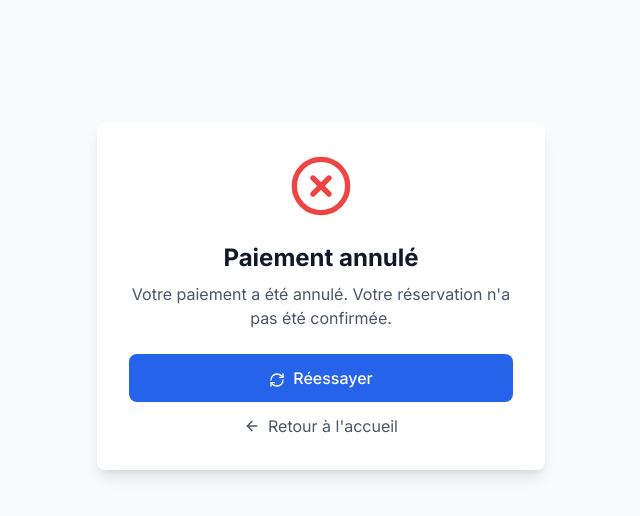
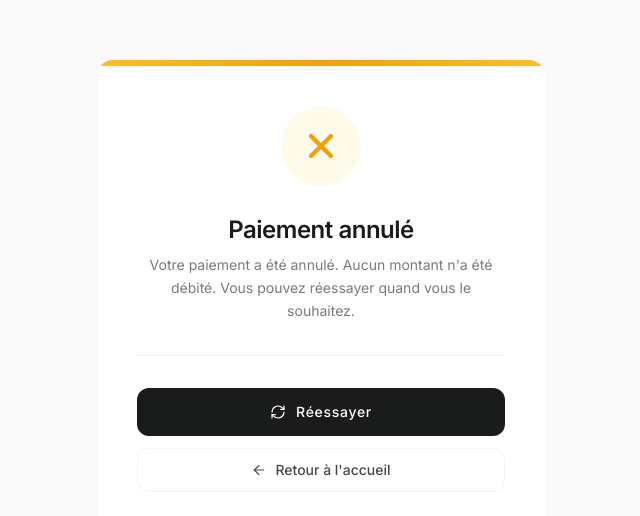
Before and after one commit to Nadir-DNA/Planity.ma, a Next.js app: page /paiement/annule in a window 1280 px wide. Shown: the part 104-620 px from the top of the page, without its empty margins (319-959 px from the left). Built offline with nearby package versions, Linux system fonts and the light colour scheme; no server answers.

Commit message:
feat: improve payment success/cancel pages + promo codes API

```diff
--- /dev/null
+++ b/src/app/api/promo/route.ts
@@ -0,0 +1,90 @@
+import { NextResponse } from 'next/server'
+import fs from 'fs'
+import path from 'path'
+
+const CODES_FILE = path.resolve(process.cwd(), 'data', 'codes-promo.json')
+
+function loadCodes() {
+  try {
+    return JSON.parse(fs.readFileSync(CODES_FILE, 'utf-8')).codes
+  } catch {
+    return []
+  }
+}
+
+function saveCodes(codes: any[]) {
+  const dir = path.dirname(CODES_FILE)
+  if (!fs.existsSync(dir)) fs.mkdirSync(dir, { recursive: true })
+  fs.writeFileSync(CODES_FILE, JSON.stringify({ codes }, null, 2))
+}
+
+// GET /api/promo/validate?code=PLANITY-FDA4-7F2B
+export async function GET(req: Request) {
+  const { searchParams } = new URL(req.url)
+  const code = searchParams.get('code')
+
+  if (!code) {
+    return NextResponse.json({ valid: false, error: 'Code requis' }, { status: 400 })
+  }
+
+  const codes = loadCodes()
+  const found = codes.find((c: any) => c.code === code.toUpperCase())
+
+  if (!found) {
+    return NextResponse.json({ valid: false, error: 'Code invalide' }, { status: 404 })
+  }
+
+  if (!found.active) {
+    return NextResponse.json({ valid: false, error: 'Code désactivé' }, { status: 410 })
+  }
+
+  if (found.max_uses > 0 && found.used_count >= found.max_uses) {
+    return NextResponse.json({ valid: false, error: 'Code déjà utilisé' }, { status: 410 })
+  }
+
+  return NextResponse.json({
+    valid: true,
+    code: found.code,
+    discount: found.discount,
+    duration_months: found.duration_months,
+    description: found.description,
+  })
+}
+
+// POST /api/promo/use
+// Body: { code: "PLANITY-FDA4-7F2B", userId: "xxx" }
+export async function POST(req: Request) {
+  const body = await req.json()
+  const { code, userId } = body
+
+  if (!code || !userId) {
+    return NextResponse.json({ error: 'code et userId requis' }, { status: 400 })
+  }
+
+  const codes = loadCodes()
+  const idx = codes.findIndex((c: any) => c.code === code.toUpperCase())
+
+  if (idx === -1) {
+    return NextResponse.json({ error: 'Code invalide' }, { status: 404 })
+  }
+
+  if (!codes[idx].active) {
+    return NextResponse.json({ error: 'Code désactivé' }, { status: 410 })
+  }
+
+  if (codes[idx].max_uses > 0 && codes[idx].used_count >= codes[idx].max_uses) {
+    return NextResponse.json({ error: 'Code déjà utilisé' }, { status: 410 })
+  }
+
+  codes[idx].used_count += 1
+  codes[idx].used_by = codes[idx].used_by || []
+  codes[idx].used_by.push({ userId, usedAt: new Date().toISOString() })
+  saveCodes(codes)
+
+  return NextResponse.json({
+    success: true,
+    code: codes[idx].code,
+    discount: codes[idx].discount,
+    duration_months: codes[idx].duration_months,
+  })
+}
--- a/src/app/paiement/annule/page.tsx
+++ b/src/app/paiement/annule/page.tsx
@@ -1,45 +1,83 @@
-import { XCircle, ArrowLeft, RefreshCw } from "lucide-react";
+"use client";
+
+import { X, ArrowLeft, RefreshCw } from "lucide-react";
 import Link from "next/link";
+import { useEffect, useState } from "react";
 
-/**
- * Dodo Payment Cancelled Page
- *
- * Displayed when a payment is cancelled by the user.
- */
 export default function PaymentCancelledPage() {
+  const [visible, setVisible] = useState(false);
+
+  useEffect(() => {
+    setVisible(true);
+  }, []);
+
   return (
-    <div className="min-h-screen flex items-center justify-center bg-gray-50 dark:bg-gray-900 p-4">
-      <div className="max-w-md w-full bg-white dark:bg-gray-800 rounded-lg shadow-lg p-8 text-center">
-        <div className="mb-6">
-          <XCircle className="h-16 w-16 text-red-500 mx-auto" />
+    <div className="min-h-screen flex items-center justify-center bg-surface p-4">
+      <div
+        className={`
+          relative max-w-md w-full bg-surface-bright rounded-2xl overflow-hidden
+          transition-all duration-700 ease-out
+          ${visible ? "opacity-100 translate-y-0" : "opacity-0 translate-y-4"}
+        `}
+      >
+        {/* Cancel gradient bar */}
+        <div className="h-1.5 w-full bg-gradient-to-r from-amber-400 via-amber-500 to-amber-400" />
+
+        <div className="p-10 text-center">
+          {/* Cancel icon */}
+          <div className="relative mx-auto mb-7 w-20 h-20">
+            <div className="absolute inset-0 bg-amber-50 rounded-full animate-ping opacity-20" />
+            <div className="relative w-20 h-20 bg-amber-50 rounded-full flex items-center justify-center">
+              <X className="h-10 w-10 text-amber-500" strokeWidth={2.5} />
+            </div>
           </div>
 
-        <h1 className="text-2xl font-bold text-gray-900 dark:text-white mb-2">
+          {/* Heading */}
+          <h1 className="text-2xl font-semibold tracking-tight text-on-surface mb-2">
             Paiement annulé
           </h1>
-
-        <p className="text-gray-600 dark:text-gray-400 mb-6">
-          Votre paiement a été annulé. Votre réservation n&apos;a pas été confirmée.
+          <p className="text-on-surface-muted text-sm leading-relaxed mb-8">
+            Votre paiement a été annulé. Aucun montant n&apos;a été débité. Vous pouvez réessayer quand vous le souhaitez.
           </p>
 
+          {/* Divider */}
+          <div className="border-t border-outline-light mb-8" />
+
+          {/* Actions */}
           <div className="space-y-3">
             <Link
               href="/"
-            className="block w-full bg-blue-600 hover:bg-blue-700 text-white font-medium py-3 px-4 rounded-lg transition-colors"
+              className="
+                group flex items-center justify-center w-full h-12
+                bg-on-surface text-surface-bright
+                font-medium text-sm tracking-wide
+                rounded-xl
+                transition-all duration-200
+                hover:opacity-85
+                active:scale-[0.98]
+              "
             >
-            <RefreshCw className="h-4 w-4 inline mr-2" />
+              <RefreshCw className="h-4 w-4 mr-2.5" strokeWidth={1.8} />
               Réessayer
             </Link>
 
             <Link
               href="/"
-            className="block w-full flex items-center justify-center text-gray-600 dark:text-gray-400 hover:text-gray-900 dark:hover:text-white transition-colors"
+              className="
+                group flex items-center justify-center w-full h-11
+                text-on-surface-variant text-sm font-medium
+                rounded-xl border border-outline-light
+                transition-all duration-200
+                hover:bg-surface-low hover:border-outline-medium
+                active:scale-[0.98]
+              "
             >
-            <ArrowLeft className="h-4 w-4 mr-2" />
+              <ArrowLeft className="h-4 w-4 mr-2" strokeWidth={1.8} />
               Retour à l&apos;accueil
             </Link>
           </div>
         </div>
       </div>
+    </div>
   );
 }
--- a/src/app/paiement/succes/page.tsx
+++ b/src/app/paiement/succes/page.tsx
@@ -1,44 +1,83 @@
-import { CheckCircle, ArrowLeft } from "lucide-react";
+"use client";
+
+import { Check, ArrowLeft, Calendar } from "lucide-react";
 import Link from "next/link";
+import { useEffect, useState } from "react";
 
-/**
- * Dodo Payment Success Page
- *
- * Displayed when a payment is successfully completed via Dodo Payment.
- */
 export default function PaymentSuccessPage() {
+  const [visible, setVisible] = useState(false);
+
+  useEffect(() => {
+    setVisible(true);
+  }, []);
+
   return (
-    <div className="min-h-screen flex items-center justify-center bg-gray-50 dark:bg-gray-900 p-4">
-      <div className="max-w-md w-full bg-white dark:bg-gray-800 rounded-lg shadow-lg p-8 text-center">
-        <div className="mb-6">
-          <CheckCircle className="h-16 w-16 text-green-500 mx-auto" />
+    <div className="min-h-screen flex items-center justify-center bg-surface p-4">
+      <div
+        className={`
+          relative max-w-md w-full bg-surface-bright rounded-2xl overflow-hidden
+          transition-all duration-700 ease-out
+          ${visible ? "opacity-100 translate-y-0" : "opacity-0 translate-y-4"}
+        `}
+      >
+        {/* Success gradient bar */}
+        <div className="h-1.5 w-full bg-gradient-to-r from-emerald-400 via-emerald-500 to-emerald-400" />
+
+        <div className="p-10 text-center">
+          {/* Success icon */}
+          <div className="relative mx-auto mb-7 w-20 h-20">
+            <div className="absolute inset-0 bg-emerald-50 rounded-full animate-ping opacity-20" />
+            <div className="relative w-20 h-20 bg-emerald-50 rounded-full flex items-center justify-center">
+              <Check className="h-10 w-10 text-emerald-500" strokeWidth={2.5} />
+            </div>
           </div>
 
-        <h1 className="text-2xl font-bold text-gray-900 dark:text-white mb-2">
+          {/* Heading */}
+          <h1 className="text-2xl font-semibold tracking-tight text-on-surface mb-2">
             Paiement réussi !
           </h1>
-
-        <p className="text-gray-600 dark:text-gray-400 mb-6">
+          <p className="text-on-surface-muted text-sm leading-relaxed mb-8">
             Votre paiement a été traité avec succès. Vous recevrez un email de confirmation sous peu.
           </p>
 
+          {/* Divider */}
+          <div className="border-t border-outline-light mb-8" />
+
+          {/* Actions */}
           <div className="space-y-3">
             <Link
               href="/mes-rendez-vous"
-            className="block w-full bg-green-600 hover:bg-green-700 text-white font-medium py-3 px-4 rounded-lg transition-colors"
+              className="
+                group flex items-center justify-center w-full h-12
+                bg-on-surface text-surface-bright
+                font-medium text-sm tracking-wide
+                rounded-xl
+                transition-all duration-200
+                hover:opacity-85
+                active:scale-[0.98]
+              "
             >
+              <Calendar className="h-4 w-4 mr-2.5" strokeWidth={1.8} />
               Voir mes rendez-vous
             </Link>
 
             <Link
               href="/"
-            className="block w-full flex items-center justify-center text-gray-600 dark:text-gray-400 hover:text-gray-900 dark:hover:text-white transition-colors"
+              className="
+                group flex items-center justify-center w-full h-11
+                text-on-surface-variant text-sm font-medium
+                rounded-xl border border-outline-light
+                transition-all duration-200
+                hover:bg-surface-low hover:border-outline-medium
+                active:scale-[0.98]
+              "
             >
-            <ArrowLeft className="h-4 w-4 mr-2" />
+              <ArrowLeft className="h-4 w-4 mr-2" strokeWidth={1.8} />
               Retour à l&apos;accueil
             </Link>
           </div>
         </div>
       </div>
+    </div>
   );
 }
```
Also changed, not shown: data/codes-promo.json (added, +44 -0 lines). Lines whose indentation alone changed are shown as unchanged.
